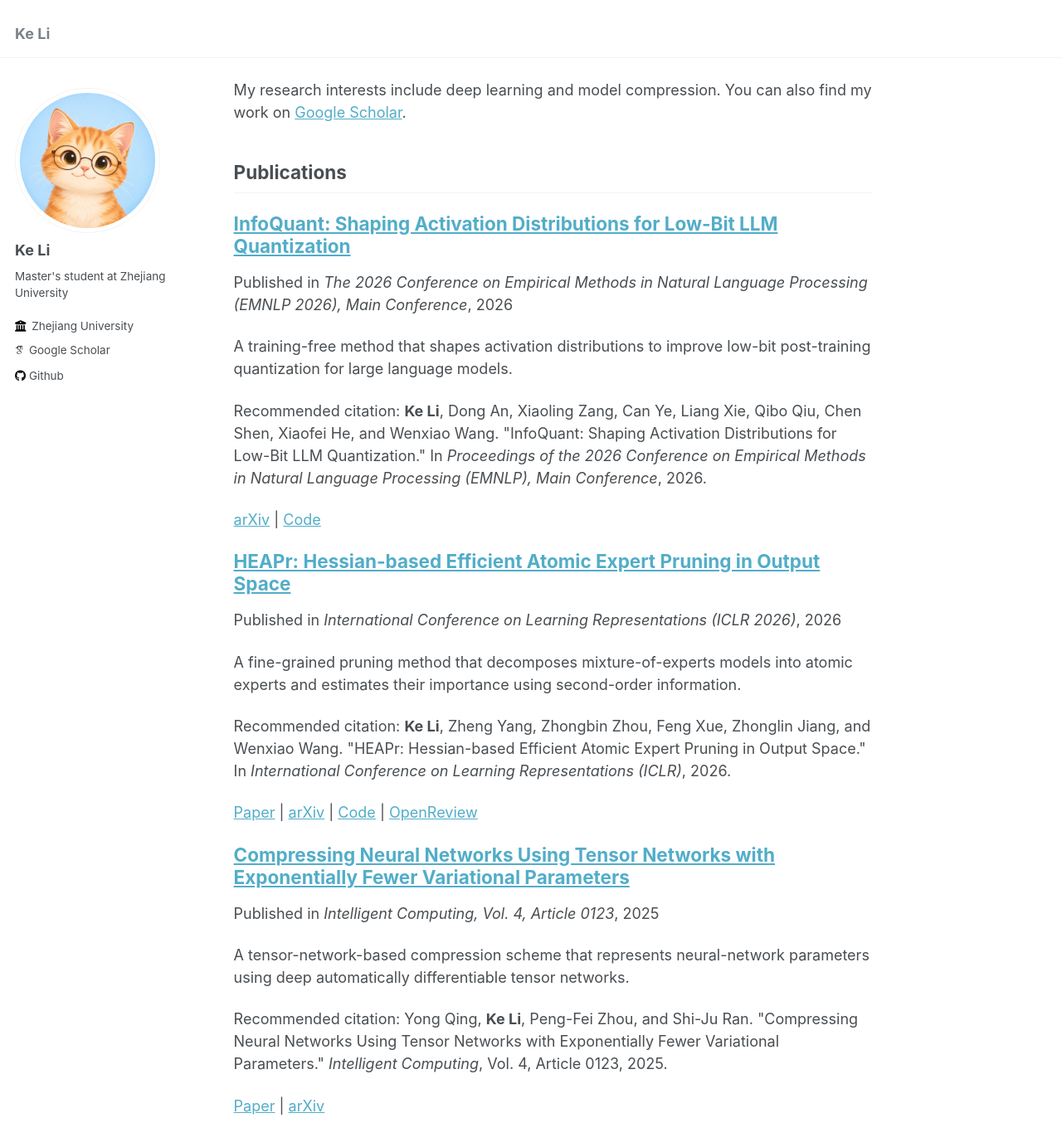
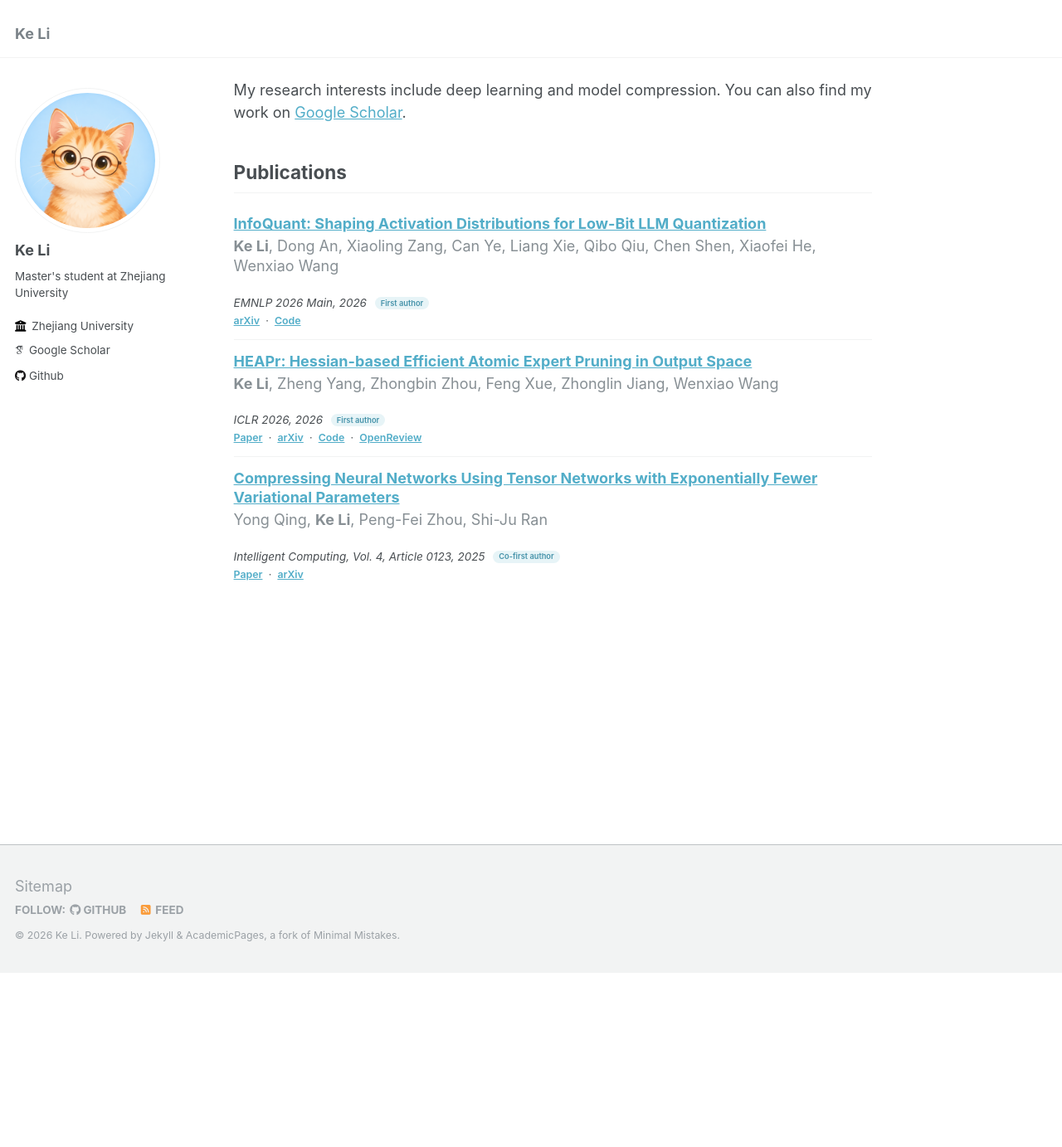
Before and after one commit to LLIKKE/LLIKKE.github.io, a Jekyll site: the page built from _pages/about.md, in a window 1280 px wide and 1400 px high, scrolled down 226 px. Shown: the top 1383 px of the window at 83% size. Built offline with Jekyll 4.4.1, drawn with Linux system fonts in a browser that asks for light colours; some web fonts are replaced.

Commit message:
Compact publication layout

```diff
--- /dev/null
+++ b/_includes/publication-compact.html
@@ -0,0 +1,38 @@
+{% include base_path %}
+
+<article class="publication-compact" itemscope itemtype="http://schema.org/ScholarlyArticle">
+  <h3 class="publication-compact__title" itemprop="headline">
+    <a href="{{ base_path }}{{ post.url }}">{{ post.title }}</a>
+  </h3>
+
+  <p class="publication-compact__authors" itemprop="author">{{ post.authors }}</p>
+
+  <div class="publication-compact__meta">
+    <span class="publication-compact__venue">{{ post.venue }}, {{ post.date | date: "%Y" }}</span>
+    {% if post.author_role %}
+      <span class="publication-compact__role">{{ post.author_role }}</span>
+    {% endif %}
+  </div>
+
+  <div class="publication-compact__links" aria-label="Publication links">
+    {% assign publication_link_added = false %}
+    {% if post.paperurl %}
+      <a href="{{ post.paperurl }}">Paper</a>
+      {% assign publication_link_added = true %}
+    {% endif %}
+    {% if post.arxivurl %}
+      {% if publication_link_added %}<span aria-hidden="true">·</span>{% endif %}
+      <a href="{{ post.arxivurl }}">arXiv</a>
+      {% assign publication_link_added = true %}
+    {% endif %}
+    {% if post.codeurl %}
+      {% if publication_link_added %}<span aria-hidden="true">·</span>{% endif %}
+      <a href="{{ post.codeurl }}">Code</a>
+      {% assign publication_link_added = true %}
+    {% endif %}
+    {% if post.openreviewurl %}
+      {% if publication_link_added %}<span aria-hidden="true">·</span>{% endif %}
+      <a href="{{ post.openreviewurl }}">OpenReview</a>
+    {% endif %}
+  </div>
+</article>
--- a/_pages/about.md
+++ b/_pages/about.md
@@ -14,6 +14,6 @@ My research interests include deep learning and model compression. You can also
 
 {% if site.publications.size > 0 %}
   {% for post in site.publications reversed %}
-    {% include archive-single.html %}
+    {% include publication-compact.html %}
   {% endfor %}
 {% endif %}
--- a/_publications/2025-05-15-compressing-neural-networks.md
+++ b/_publications/2025-05-15-compressing-neural-networks.md
@@ -5,9 +5,10 @@ permalink: /publication/2025-compressing-neural-networks
 excerpt: "A tensor-network-based compression scheme that represents neural-network parameters using deep automatically differentiable tensor networks."
 date: 2025-05-15
 venue: "Intelligent Computing, Vol. 4, Article 0123"
+authors: "Yong Qing, <strong>Ke Li</strong>, Peng-Fei Zhou, Shi-Ju Ran"
+author_role: "Co-first author"
 paperurl: "https://doi.org/10.34133/icomputing.0123"
 arxivurl: "https://arxiv.org/abs/2305.06058"
-citation: "Yong Qing, <strong>Ke Li</strong>, Peng-Fei Zhou, and Shi-Ju Ran. &quot;Compressing Neural Networks Using Tensor Networks with Exponentially Fewer Variational Parameters.&quot; <i>Intelligent Computing</i>, Vol. 4, Article 0123, 2025."
 ---
 
 This work proposes a general neural-network compression scheme based on deep automatically differentiable tensor networks.
--- a/_publications/2026-01-01-heapr.md
+++ b/_publications/2026-01-01-heapr.md
@@ -4,12 +4,13 @@ collection: publications
 permalink: /publication/2026-heapr
 excerpt: "A fine-grained pruning method that decomposes mixture-of-experts models into atomic experts and estimates their importance using second-order information."
 date: 2026-01-01
-venue: "International Conference on Learning Representations (ICLR 2026)"
+venue: "ICLR 2026"
+authors: "<strong>Ke Li</strong>, Zheng Yang, Zhongbin Zhou, Feng Xue, Zhonglin Jiang, Wenxiao Wang"
+author_role: "First author"
 paperurl: "https://proceedings.iclr.cc/paper_files/paper/2026/hash/d47e75c3429b407e440405b317ef8054-Abstract-Conference.html"
 arxivurl: "https://arxiv.org/abs/2509.22299"
 codeurl: "https://github.com/LLIKKE/HEAPr"
 openreviewurl: "https://openreview.net/forum?id=JAbMgS7gl6"
-citation: "<strong>Ke Li</strong>, Zheng Yang, Zhongbin Zhou, Feng Xue, Zhonglin Jiang, and Wenxiao Wang. &quot;HEAPr: Hessian-based Efficient Atomic Expert Pruning in Output Space.&quot; In <i>International Conference on Learning Representations (ICLR)</i>, 2026."
 ---
 
 HEAPr enables fine-grained pruning of mixture-of-experts models through atomic expert decomposition and efficient second-order importance estimation.
--- a/_publications/2026-05-25-infoquant.md
+++ b/_publications/2026-05-25-infoquant.md
@@ -4,10 +4,11 @@ collection: publications
 permalink: /publication/2026-infoquant
 excerpt: "A training-free method that shapes activation distributions to improve low-bit post-training quantization for large language models."
 date: 2026-05-25
-venue: "The 2026 Conference on Empirical Methods in Natural Language Processing (EMNLP 2026), Main Conference"
+venue: "EMNLP 2026 Main"
+authors: "<strong>Ke Li</strong>, Dong An, Xiaoling Zang, Can Ye, Liang Xie, Qibo Qiu, Chen Shen, Xiaofei He, Wenxiao Wang"
+author_role: "First author"
 arxivurl: "https://arxiv.org/abs/2605.26175"
 codeurl: "https://github.com/LLIKKE/InfoQuant"
-citation: "<strong>Ke Li</strong>, Dong An, Xiaoling Zang, Can Ye, Liang Xie, Qibo Qiu, Chen Shen, Xiaofei He, and Wenxiao Wang. &quot;InfoQuant: Shaping Activation Distributions for Low-Bit LLM Quantization.&quot; In <i>Proceedings of the 2026 Conference on Empirical Methods in Natural Language Processing (EMNLP), Main Conference</i>, 2026."
 ---
 
 InfoQuant uses quantizer-facing activation-distribution design to improve low-bit LLM quantization without retraining.
--- a/_sass/_archive.scss
+++ b/_sass/_archive.scss
@@ -81,6 +81,67 @@
 
   .archive__item-title {
     text-decoration: underline;
+  }
+}
+
+/* Compact publication list used on the personal homepage. */
+.publication-compact {
+  padding: 0.75rem 0;
+  border-bottom: 1px solid $border-color;
+
+  &:last-child {
+    border-bottom: 0;
+  }
+}
+
+.publication-compact__title {
+  margin: 0 0 0.2rem;
+  border: 0;
+  font-family: $sans-serif;
+  font-size: $type-size-5;
+  line-height: 1.3;
+}
+
+.publication-compact__authors {
+  margin: 0 0 0.15rem;
+  color: mix(#fff, $gray, 10%);
+  font-size: $type-size-6;
+  line-height: 1.35;
+}
+
+.publication-compact__meta {
+  display: flex;
+  flex-wrap: wrap;
+  gap: 0.3rem 0.55rem;
+  align-items: center;
+  margin-bottom: 0.2rem;
+  font-size: $type-size-6;
+  line-height: 1.3;
+}
+
+.publication-compact__venue {
+  font-style: italic;
+}
+
+.publication-compact__role {
+  padding: 0.08rem 0.38rem;
+  border-radius: 999px;
+  background: mix(#fff, $info-color, 86%);
+  color: mix(#000, $info-color, 15%);
+  font-size: $type-size-7;
+  font-weight: 600;
+  white-space: nowrap;
+}
+
+.publication-compact__links {
+  display: flex;
+  flex-wrap: wrap;
+  gap: 0.15rem 0.4rem;
+  font-size: $type-size-7;
+  line-height: 1.4;
+
+  a {
+    font-weight: 600;
   }
 }
 
```
